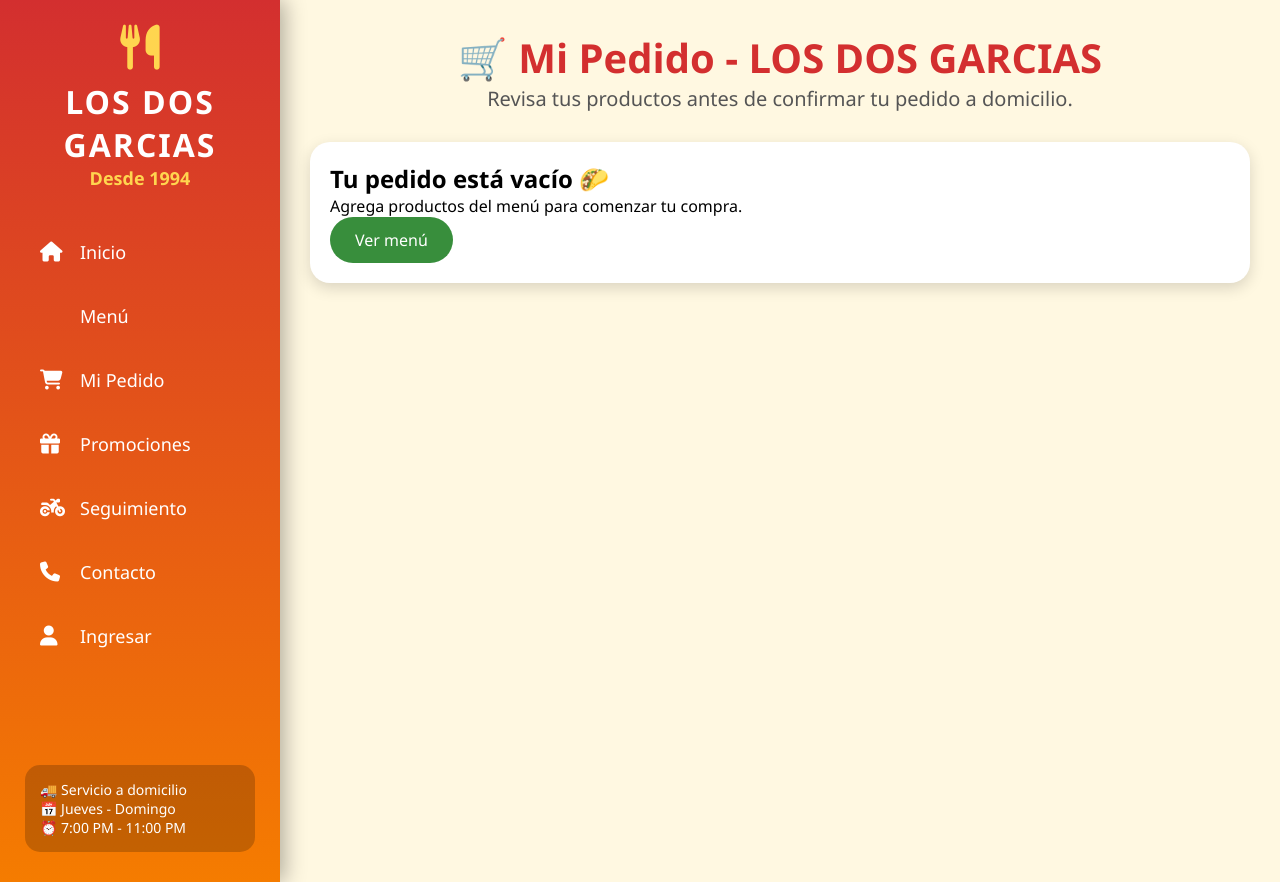
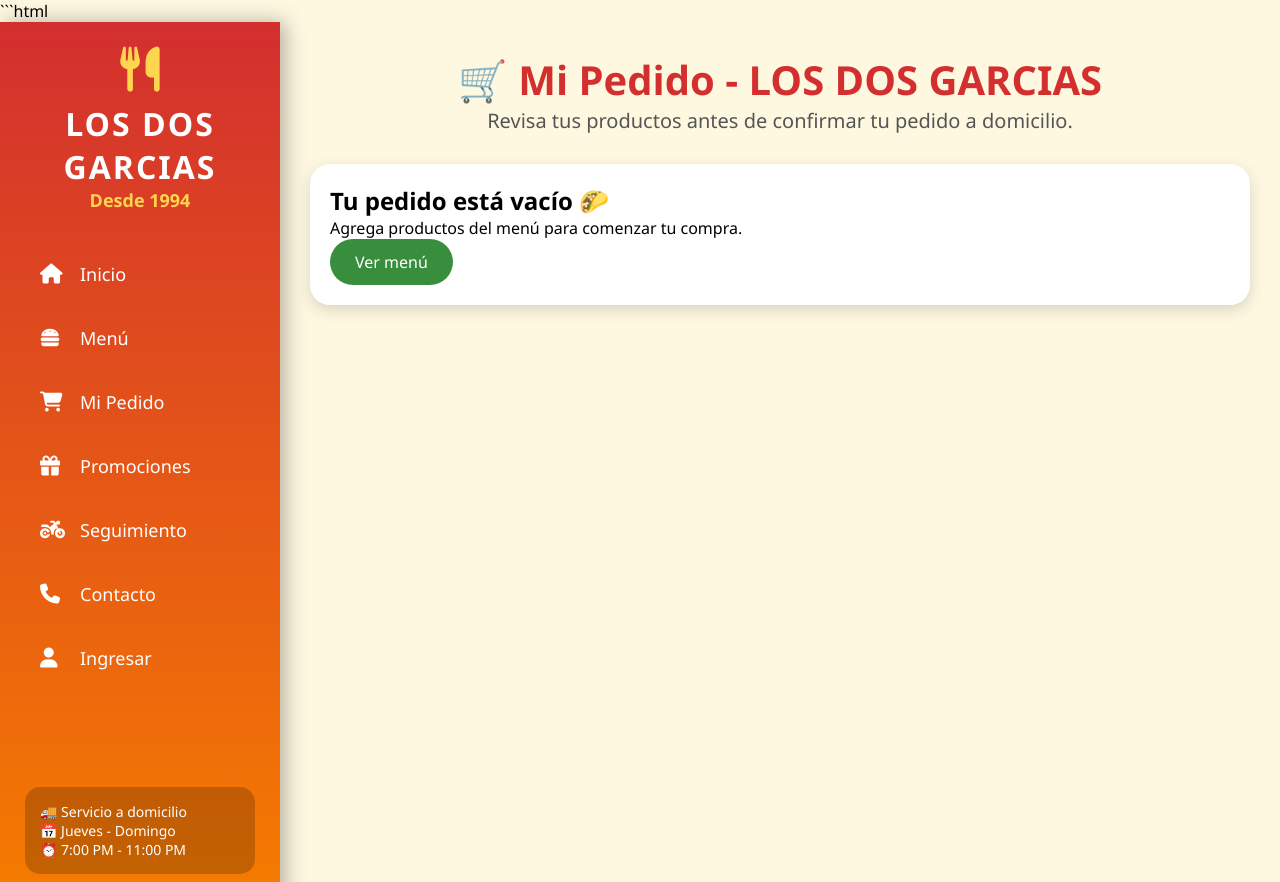
Before and after one commit to emiliogarcianmms-ship-it/los-dos-garcias, a Flask app: page /carrito in a window 1280 px wide. Run offline with Flask 3, Linux system fonts and the light colour scheme; some libraries are stand-ins or nearby versions.

Commit message:
Update base.html

````diff
--- a/templates/base.html
+++ b/templates/base.html
@@ -1,10 +1,13 @@
+```html
 <!DOCTYPE html>
 <html lang="es">
 
 <head>
 
 <meta charset="UTF-8">
+
 <meta name="viewport" content="width=device-width, initial-scale=1.0">
+
 
 <title>
 LOS DOS GARCIAS
@@ -21,28 +24,39 @@ href="https://cdnjs.cloudflare.com/ajax/libs/font-awesome/6.5.0/css/all.min.css"
 </head>
 
 
+
 <body>
 
 
-<!-- MENU LATERAL -->
+
+<!-- ===========================
+     MENU LATERAL
+=========================== -->
+
 
 <div class="sidebar">
 
 
+
 <div class="logo">
 
+
 <i class="fa-solid fa-utensils"></i>
+
 
 <h2>
 LOS DOS<br>
 GARCIAS
 </h2>
 
+
 <p>
 Desde 1994
 </p>
 
+
 </div>
+
 
 
 
@@ -50,54 +64,98 @@ Desde 1994
 
 
 <a href="/">
+
 <i class="fa-solid fa-house"></i>
+
+<span>
 Inicio
+</span>
+
 </a>
 
 
 
+
 <a href="/menu">
-<i class="fa-solid fa-taco"></i>
+
+<i class="fa-solid fa-burger"></i>
+
+<span>
 Menú
+</span>
+
 </a>
 
 
 
+
 <a href="/carrito">
+
 <i class="fa-solid fa-cart-shopping"></i>
+
+<span>
 Mi Pedido
+</span>
+
 </a>
 
 
 
+
 <a href="/promociones">
+
 <i class="fa-solid fa-gift"></i>
+
+<span>
 Promociones
+</span>
+
 </a>
 
 
 
+
 <a href="/seguimiento">
+
 <i class="fa-solid fa-motorcycle"></i>
+
+<span>
 Seguimiento
+</span>
+
 </a>
 
 
 
+
 <a href="/contacto">
+
 <i class="fa-solid fa-phone"></i>
+
+<span>
 Contacto
+</span>
+
 </a>
 
 
 
+
 <a href="/login">
+
 <i class="fa-solid fa-user"></i>
+
+<span>
 Ingresar
+</span>
+
 </a>
 
 
+
 </nav>
+
+
 
 
 
@@ -122,12 +180,17 @@ Ingresar
 </div>
 
 
+
 </div>
 
 
 
 
-<!-- CONTENIDO PRINCIPAL -->
+
+<!-- ===========================
+     CONTENIDO
+=========================== -->
+
 
 <div class="contenido">
 
@@ -143,4 +206,6 @@ Ingresar
 
 </body>
 
+
 </html>
+```
````
